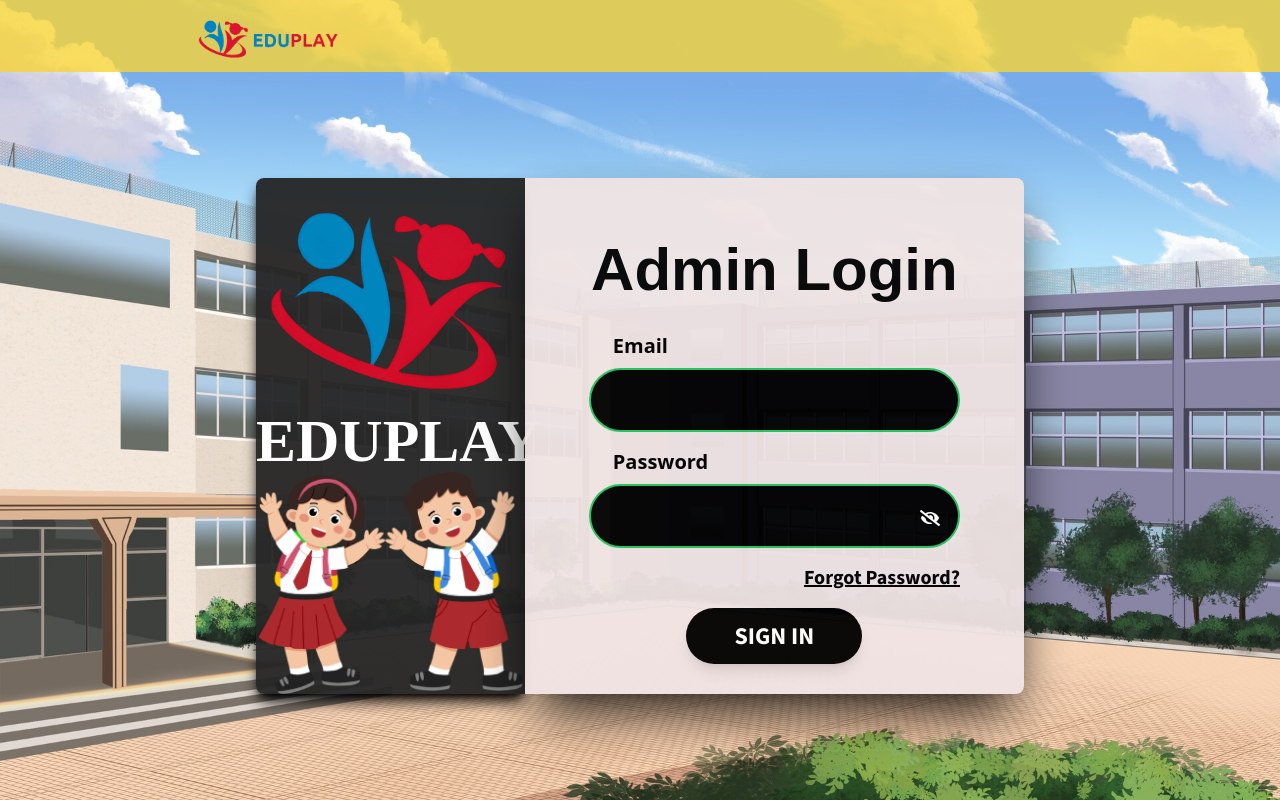
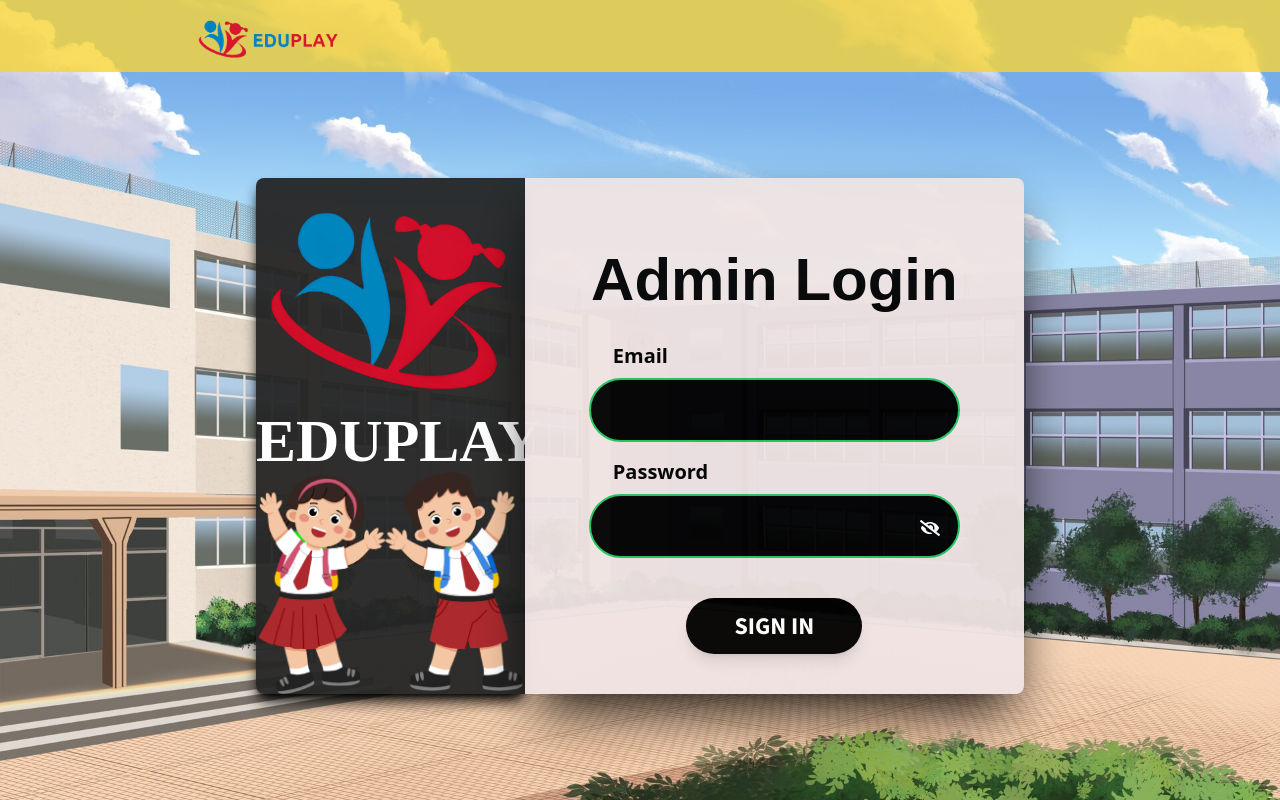
Before and after one commit to ReiTony/EduPlay-main, a React (Vite) app in the folder Client/: page /admin/login in a window 1280 px wide. Built offline with nearby package versions, Linux system fonts and the light colour scheme; a web font is replaced by a local one.

Commit message:
remove forget passwordin admin login

```diff
--- a/Client/src/component/Admin_LogIn.jsx
+++ b/Client/src/component/Admin_LogIn.jsx
@@ -91,13 +91,8 @@
                   {showPassword ? <FaEye className="text-white" /> : <FaEyeSlash className="text-white" />}
                 </span>
               </div>
-              <div className="flex justify-end mt-4 mr-2 text-lg md:mr-0 md:text-lg">
-                <a href="forgot-password" className="text-xl font-semibold font-sourceSans3 underline">
-                  Forgot Password?
-                </a>
-              </div>
               <button
-                className="px-12 py-3 mt-4 text-2xl font-bold text-center text-white placeholder-white transition duration-300 ease-in-out transform bg-black rounded-full shadow-lg font-sourceSans3 hover:shadow-green-400 hover:scale-105"
+                className="px-12 py-3 mt-10 text-2xl font-bold text-center text-white placeholder-white transition duration-300 ease-in-out transform bg-black rounded-full shadow-lg font-sourceSans3 hover:shadow-green-400 hover:scale-105"
                 type="submit"
                 disabled={isSubmitting}>
                 {isSubmitting ? "SIGNING IN..." : "SIGN IN"}
```
